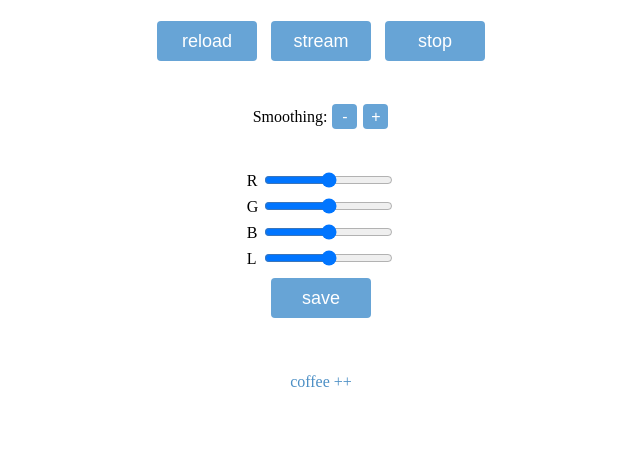
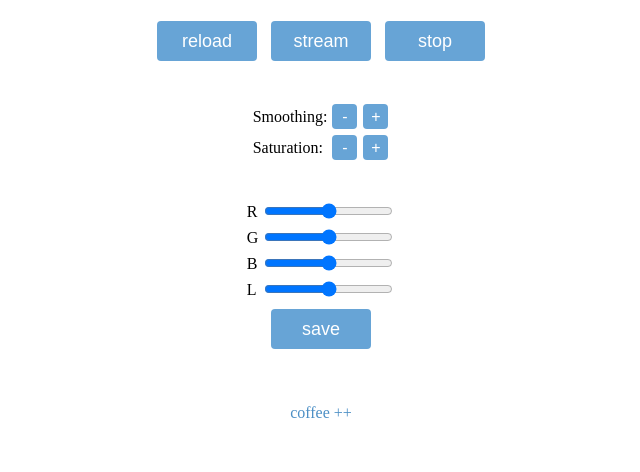
Before and after one commit to alexander-stolz/ambicam, a FastAPI app: template templates/index.html in a window 1280 px wide. Shown: the part 494-966 px from the top of the page, without its empty margins (319-959 px from the left). Before the commit the page ends 881 px from the top, so only its background shows below. Run offline with FastAPI, Linux system fonts and the light colour scheme; the template is opened without the code that fills it, so the values that code supplies are empty; parts of the project's set-up code (start-up, migrations or seed data) failed here and were passed over.

Commit message:
page: saturation

```diff
--- a/app.py
+++ b/app.py
@@ -108,7 +108,7 @@ def post_config(data):
 
 
 @app.get('/smoothing/{val}')
-def saturation(val: float):
+def smoothing(val: float):
     config.smoothing = val
     save_config()
     return RedirectResponse('/')
@@ -124,6 +124,29 @@ def smoothing_up():
 @app.get('/smoothing_down')
 def smoothing_down():
     config.smoothing -= (1 - config.smoothing) * 0.15
+    save_config()
+    return RedirectResponse('/')
+
+@app.get('/saturation/{val}')
+def saturation(val: int):
+    config.v4l2['saturation'] = val
+    os.system(f'v4l2-ctl --set-ctrl=saturation={config.v4l2["saturation"]}')
+    save_config()
+    return RedirectResponse('/')
+
+
+@app.get('/saturation_up')
+def saturation_up():
+    config.v4l2['saturation'] += 10
+    os.system(f'v4l2-ctl --set-ctrl=saturation={config.v4l2["saturation"]}')
+    save_config()
+    return RedirectResponse('/')
+
+
+@app.get('/saturation_down')
+def saturation_down():
+    config.v4l2['saturation'] -= 10
+    os.system(f'v4l2-ctl --set-ctrl=saturation={config.v4l2["saturation"]}')
     save_config()
     return RedirectResponse('/')
 
--- a/templates/index.html
+++ b/templates/index.html
@@ -152,6 +152,13 @@
                 <td><button class="button-small" style="width: 25px"
                         onclick="window.location.href='/smoothing_up'">+</button></td>
             </tr>
+            <tr>
+                <td>Saturation:</td>
+                <td><button class="button-small" style="width: 25px"
+                        onclick="window.location.href='/saturation_down'">-</button></td>
+                <td><button class="button-small" style="width: 25px"
+                        onclick="window.location.href='/saturation_up'">+</button></td>
+            </tr>
         </table>
         <br>
     </div>
```
Also changed, not shown: 1 other file.
